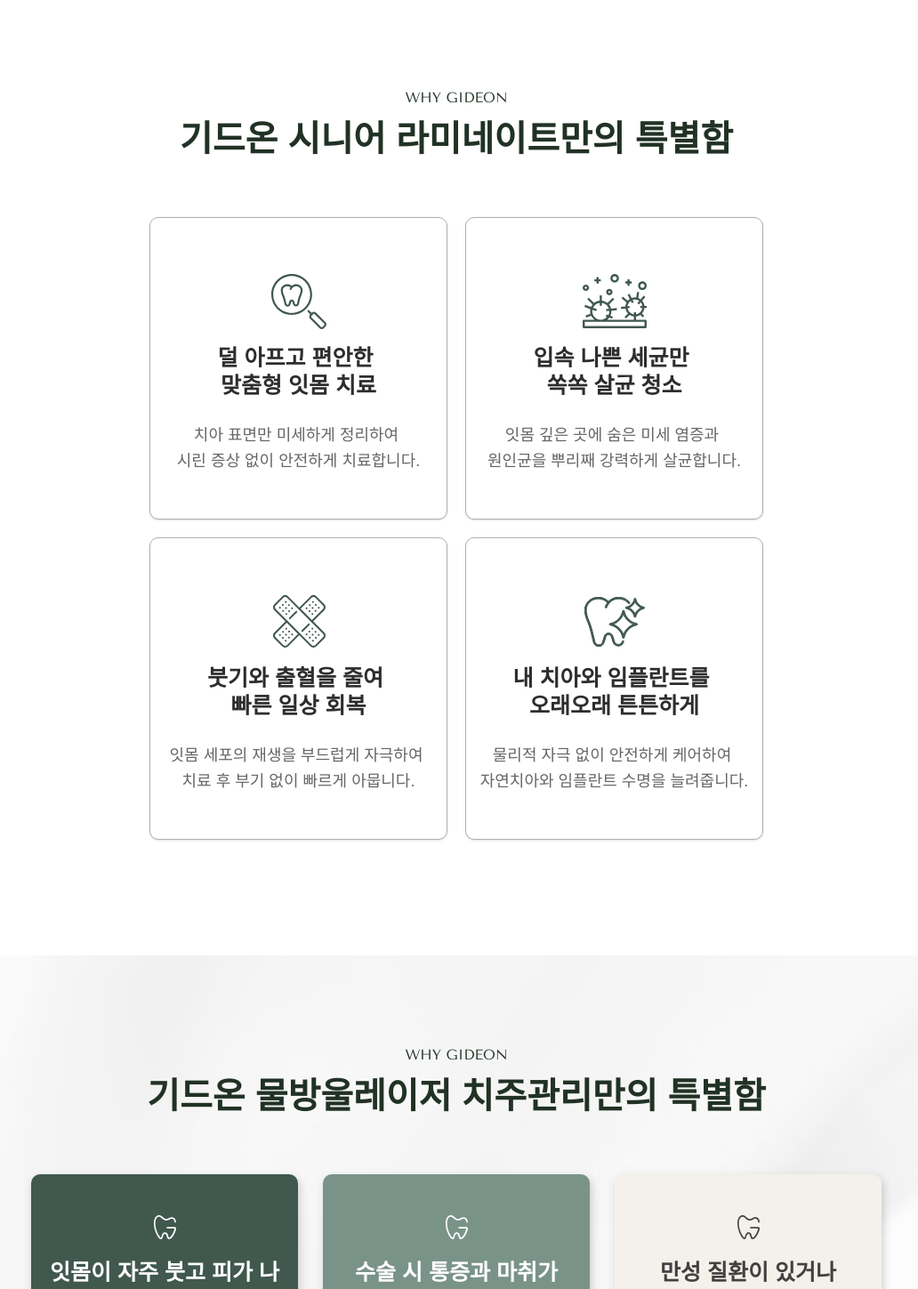
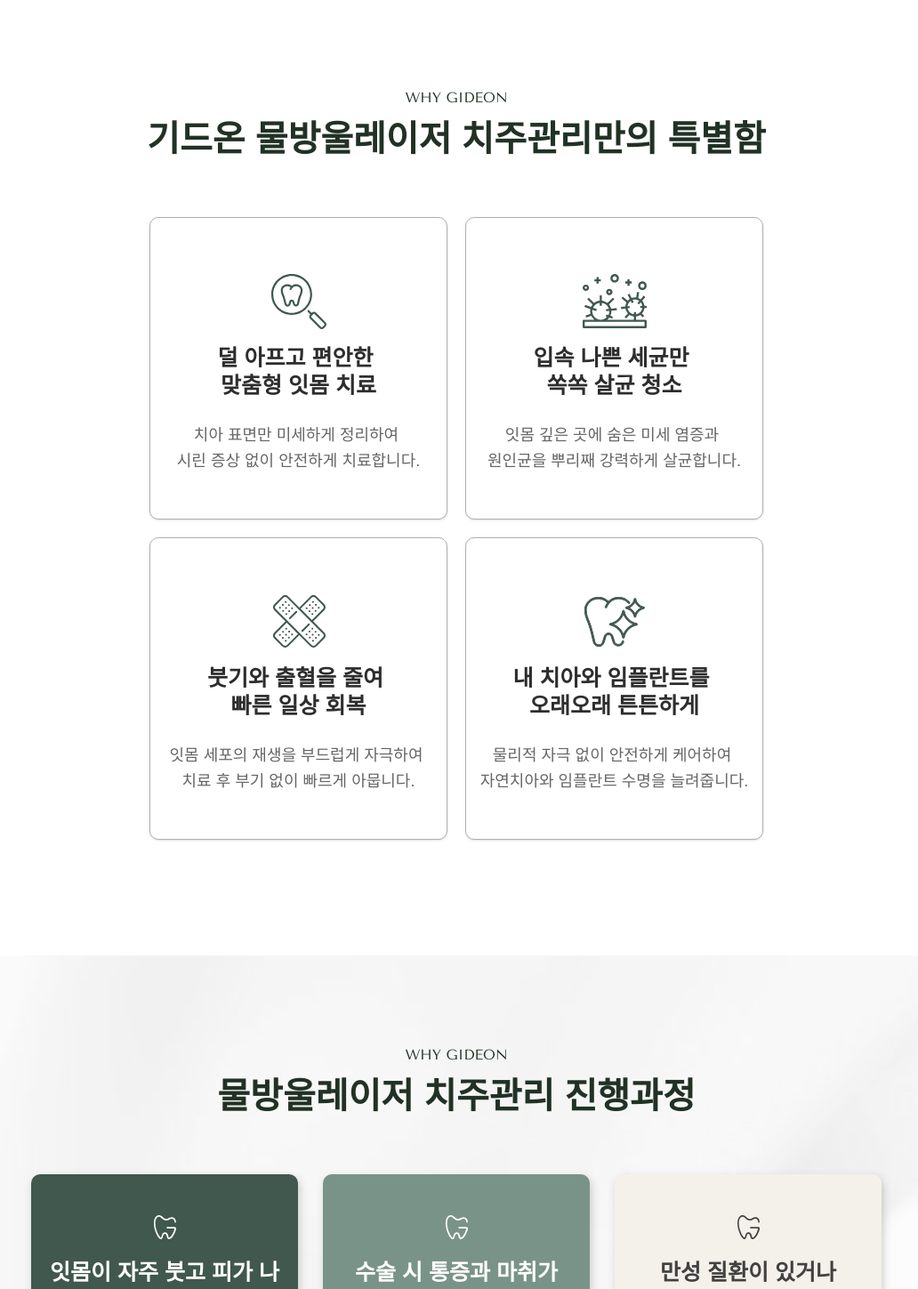
Before and after one commit to BIOADDLAB/gidon, a Next.js app: page /guide/laser in a window 1280 px wide. Shown: the part 1159-2608 px from the top of the page at 89% size, without its empty margins (127-1159 px from the left). Built offline with nearby package versions, Linux system fonts and the light colour scheme; no server answers; the database is empty; a web font is replaced by a local one.

Commit message:
chore: 치주관리 텍스트 변경

```diff
--- a/src/app/guide/laser/page.tsx
+++ b/src/app/guide/laser/page.tsx
@@ -132,12 +132,12 @@
 
             <SpecialSection
                 topTitle="WHY GIDEON"
-                centerTitle="기드온 시니어 라미네이트만의 특별함"
+                centerTitle="기드온 물방울레이저 치주관리만의 특별함"
                 cardList={laserCards}
             />
             <RecommendSection
                 topTitle="WHY GIDEON"
-                centerTitle="기드온 물방울레이저 치주관리만의 특별함"
+                centerTitle="물방울레이저 치주관리 진행과정"
                 cardList={laserRecommendList}
             />
             <ProcessSection
```
